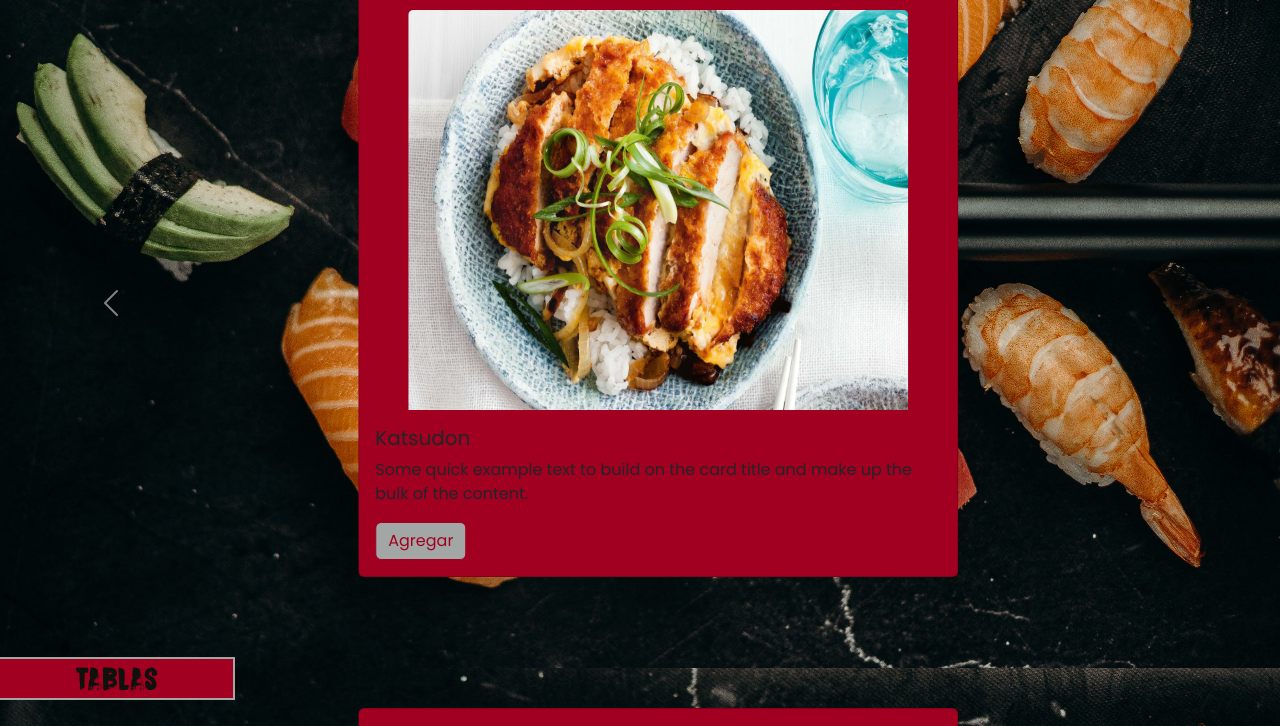
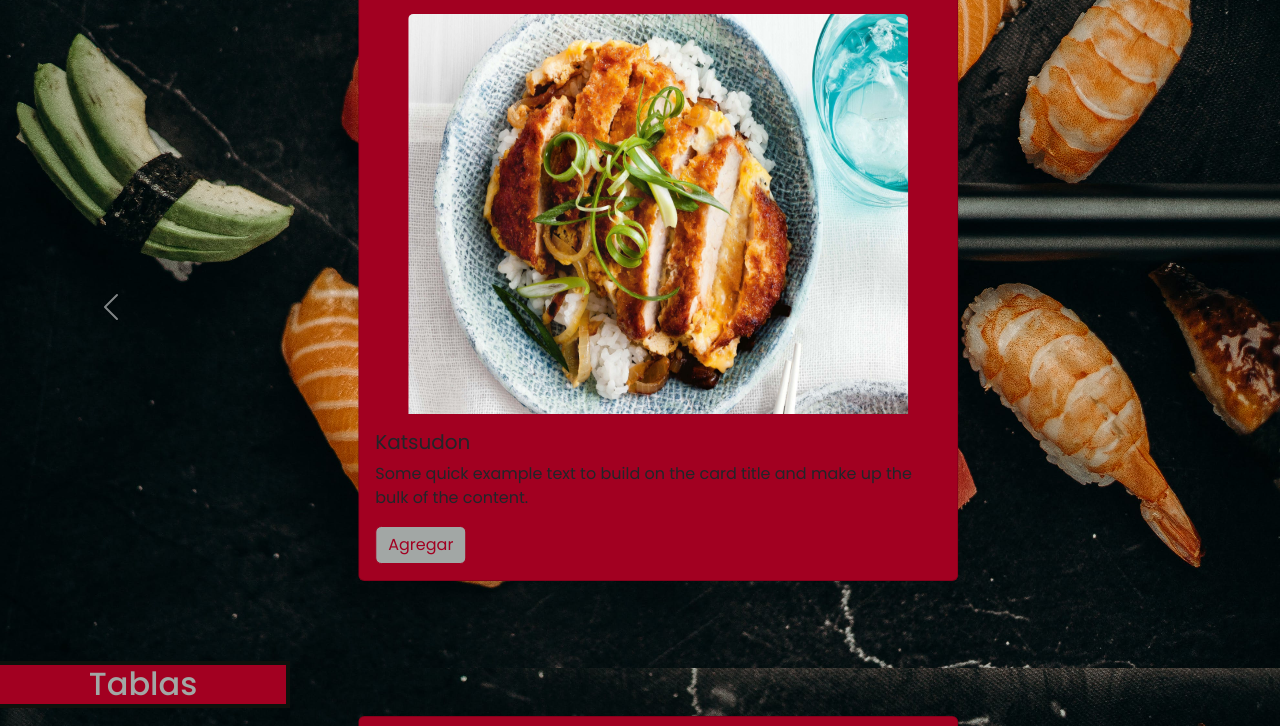
Before and after one commit to OctaviofernandezBiazoni/PreEntrega2--fernandez-biazoni, a plain HTML site: page pages/placeyourorder.html in a window 1280 px wide. Shown: the part 186-912 px from the top of the page. Drawn offline with nearby package versions, Linux system fonts and the light colour scheme.

Commit message:
modifico estilos de la pagina hace tu pedido

```diff
--- a/css/style.css
+++ b/css/style.css
@@ -380,13 +380,13 @@ h2.phone{
 h2.carousel{
     display: flex;
     justify-content: center;
-    border: 2px;
+    border: 4px;
     border-style: solid;
-    border-color: #A2A7A5;
+    border-color: #0F110C;
     background-color: #A20021;
-    font-family: sushibar;
-    color: #0F110C;
-    width: 235px;
+    font-family: poppinsmedium;
+    color: #A2A7A5;
+    width: 290px;
     border-left: unset;
 }
 .card{
```
